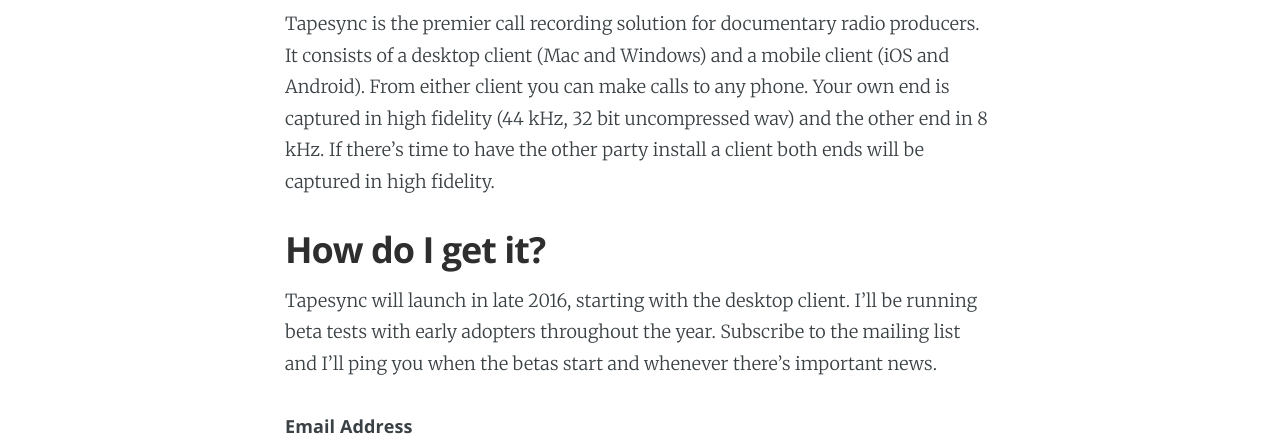
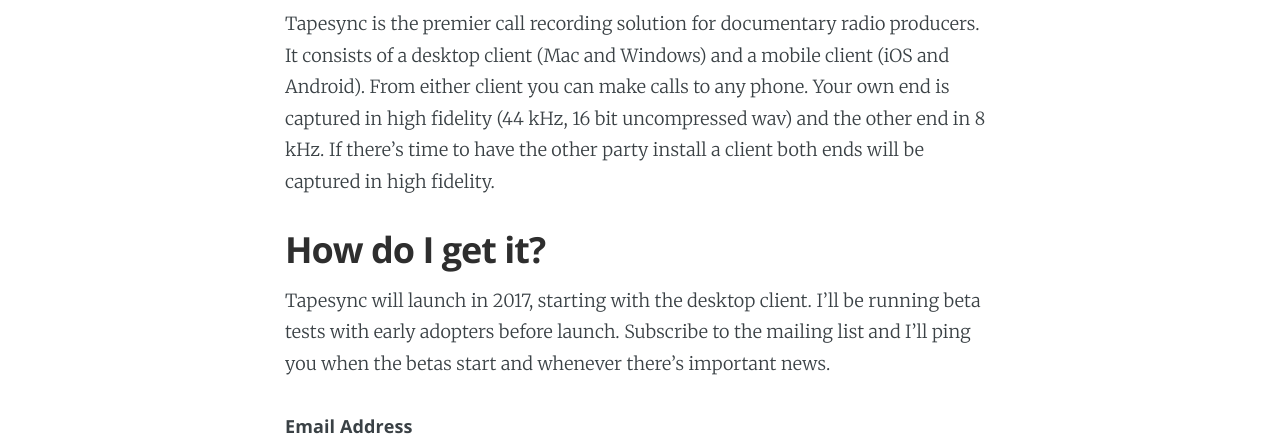
Before and after one commit to Tapesync/tapesync_blog, a Jekyll site: the page built from signup/index.md, in a window 1280 px wide. Shown: the part 544-984 px from the top of the page. Built offline with Jekyll 4.4.1, drawn with Linux system fonts in a browser that asks for light colours.

Commit message:
pushed launch to 2017

```diff
--- a/signup/index.md
+++ b/signup/index.md
@@ -9,14 +9,14 @@ slug: signup
 Tapesync is the premier call recording solution for documentary radio
 producers.  It consists of a desktop client (Mac and Windows) and a mobile
 client (iOS and Android). From either client you can make calls to any phone.
-Your own end is captured in high fidelity (44 kHz, 32 bit uncompressed wav) and
+Your own end is captured in high fidelity (44 kHz, 16 bit uncompressed wav) and
 the other end in 8 kHz. If there's time to have the other party install a
 client both ends will be captured in high fidelity.
 
 ## How do I get it?
 
-Tapesync will launch in late 2016, starting with the desktop client. I'll be
-running beta tests with early adopters throughout the year. Subscribe to the
+Tapesync will launch in 2017, starting with the desktop client. I'll be
+running beta tests with early adopters before launch. Subscribe to the
 mailing list and I'll ping you when the betas start and whenever there's
 important news.
 
```
